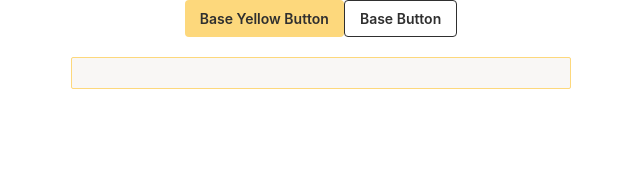
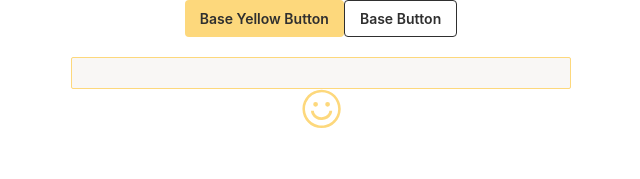
Before and after one commit to paniTani/react_storybook, a React (Create React App) app: page / in a window 1280 px wide. Shown: the top 179 px of the page, without its empty margins (319-959 px from the left). Built offline with nearby package versions, Linux system fonts and the light colour scheme.

Commit message:
added restyled svg

```diff
--- a/src/App.js
+++ b/src/App.js
@@ -3,6 +3,7 @@ import 'antd/dist/antd.css';
 import BaseButton from './components/BaseButton.js';
 import './App.css';
 import BaseInput from "./components/BaseInput";
+import { ReactComponent as SmileSvg }  from './assets/images/icon-smile.svg';
 
 function App() {
   return (
@@ -11,6 +12,9 @@ function App() {
       <BaseButton>Base Button</BaseButton>
       <br/>
       <BaseInput mt="20px" />
+      <br/>
+      <SmileSvg className='smile-icon' />
+      <br/>
     </div>
   );
 }
--- a/src/index.css
+++ b/src/index.css
@@ -17,3 +17,7 @@ code {
   font-family: source-code-pro, Menlo, Monaco, Consolas, 'Courier New',
     monospace;
 }
+
+.smile-icon path {
+  fill: var(--yellow);
+}
```
Also changed, not shown: src/assets/images/icon-smile.svg (renamed from public/images/icon-smile.svg).
